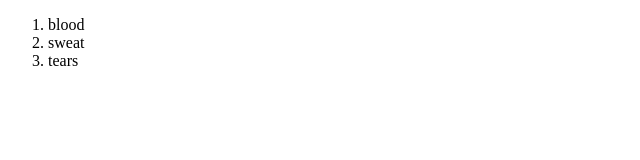
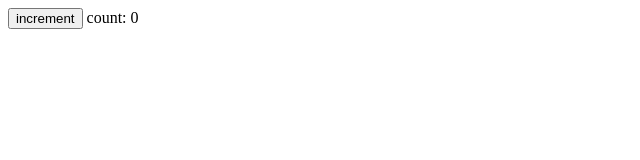
Before and after one commit to mc227/vue-from-scratch, a plain HTML site: page index.html in a window 1280 px wide. Shown: the whole page, without its empty margins (0-640 px from the left). Drawn offline with nearby package versions, Linux system fonts and the light colour scheme.

Commit message:
increment without method

```diff
--- a/index.html
+++ b/index.html
@@ -8,33 +8,19 @@
 
 <body>
   <div id="app">
-    <div>
-      <ol>
-        <todo-item v-for="todo in todos" :todo="todo" :key="todo.id"> </todo-item>
-      </ol>
-    </div>
+    <button @click="count++">increment</button>
+    count: {{count}}
   </div>
   <script>
-    const App = {
+    const Counter = {
       data() {
         return {
-          todos: [
-            { id: 1, description: "blood" },
-            { id: 2, description: "sweat" },
-            { id: 3, description: "tears" }
-          ]
+          count: 0
         };
       }
     };
 
-    const app = Vue.createApp(App);
-
-    app.component("todo-item", {
-      props: ["todo"],
-      template: `<li>{{todo.description}}</li>`
-    });
-
-    app.mount("#app");
+    Vue.createApp(Counter).mount("#app");
   </script>
 </body>
 
```
